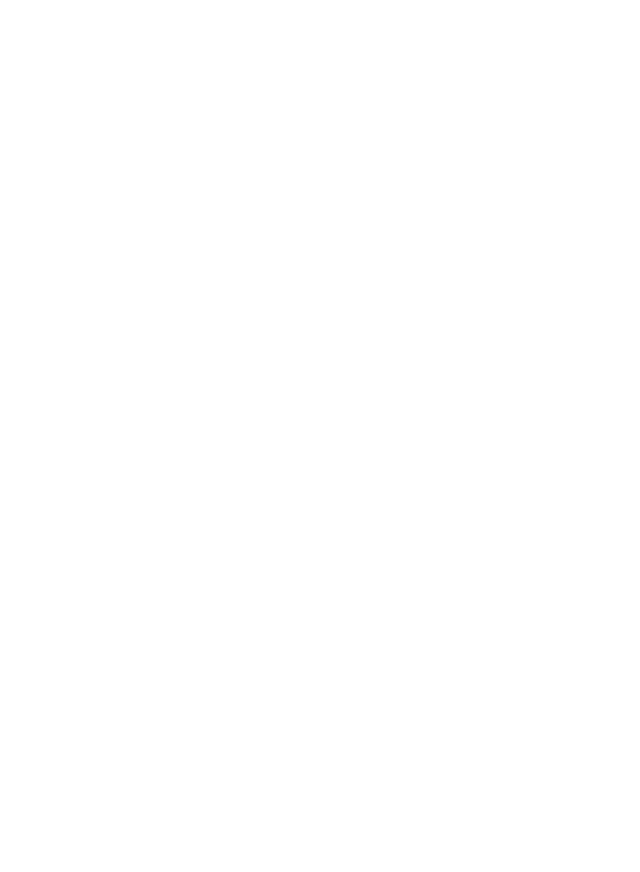
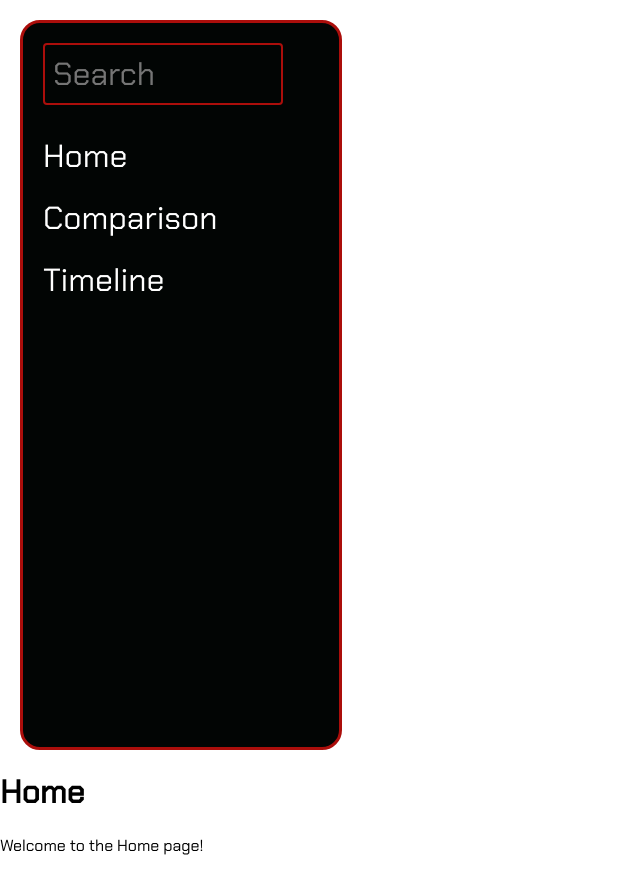
Before and after one commit to andrevanheerden/formative-one-Monaware, a React (Create React App) app in the folder monaware/: page / in a window 1280 px wide. Shown: the whole page, without its empty margins (0-640 px from the left). Before the commit the page ends 800 px from the top, so only its background shows below. Built offline with nearby package versions, Linux system fonts and the light colour scheme.

Commit message:
navbar make and css

```diff
--- a/monaware/package.json
+++ b/monaware/package.json
@@ -3,6 +3,7 @@
   "version": "0.1.0",
   "private": true,
   "dependencies": {
+    "@fontsource/chakra-petch": "^5.2.5",
     "@testing-library/dom": "^10.4.0",
     "@testing-library/jest-dom": "^6.6.3",
     "@testing-library/react": "^16.2.0",
@@ -12,6 +13,7 @@
     "react": "^19.0.0",
     "react-bootstrap": "^2.10.9",
     "react-dom": "^19.0.0",
+    "react-router-dom": "^7.3.0",
     "react-scripts": "^5.0.1",
     "web-vitals": "^2.1.4"
   },
--- a/monaware/src/App.css
+++ b/monaware/src/App.css
@@ -36,3 +36,50 @@
     transform: rotate(360deg);
   }
 }
+
+
+body {
+  font-family: "Chakra Petch";
+}
+
+/* Navbar.css */
+.navbar-container {
+  width: 276px;
+  height: 684px;
+  background-color: #020504;
+  padding: 20px;
+  color: white;
+  border-radius: 20px;
+  margin: 20px;
+  border-color: #AB0E0B;
+  border-style: solid;
+}
+
+.search-form {
+  margin-bottom: 20px;
+}
+
+.search-input {
+  width: 220px;
+  background-color: #020504;
+  font-family: "Chakra Petch", sans-serif;
+  font-size: 32px;
+  color: #ffffff;
+  padding: 8px;
+  border-radius: 4px;
+  border-color: #AB0E0B;
+  border-style: solid;
+}
+
+.nav-links {
+  display: flex;
+  flex-direction: column;
+}
+
+.nav-link {
+  margin: 10px 0;
+  font-family: "Chakra Petch", sans-serif;
+  font-size: 32px;
+  color: white;
+  text-decoration: none;
+}
--- a/monaware/src/App.js
+++ b/monaware/src/App.js
@@ -1,12 +1,25 @@
-import logo from './logo.svg';
-import './App.css';
+import React from "react";
+import { BrowserRouter as Router, Routes, Route } from "react-router-dom";
+import Navbar from "./Components/Navbar";
+import Home from "./Components/Home";
+import Comparison from "./Components/Comparison";
+import "@fontsource/chakra-petch"; // Defaults to weight 400
+import "@fontsource/chakra-petch/400.css"; // Specify weight
+import "@fontsource/chakra-petch/400-italic.css"; // Specify weight and style
+
+
 
 
 function App() {
   return (
-    <div className="App">
+    <Router>
+      <Navbar />
 
-    </div>
+      <Routes>
+        <Route path="/" element={<Home />} />
+        <Route path="/Comparison" element={<Comparison />} />
+      </Routes>
+    </Router>
   );
 }
 
--- /dev/null
+++ b/monaware/src/Components/Home.js
@@ -0,0 +1,13 @@
+import React from "react";
+
+
+function Home() {
+  return (
+    <div>
+      <h1>Home</h1>
+      <p>Welcome to the Home page!</p>
+    </div>
+  );
+}
+
+export default Home;
--- /dev/null
+++ b/monaware/src/Components/Navbar.js
@@ -0,0 +1,43 @@
+import React, { useState } from "react";
+import { Link } from "react-router-dom";
+import "../App.css"; // Corrected import path
+
+function Navbar() {
+  const [searchQuery, setSearchQuery] = useState("");
+
+  const handleSearch = (e) => {
+    e.preventDefault();
+    // Handle the search logic here
+    console.log("Searching for:", searchQuery);
+  };
+
+  return (
+    <div className="navbar-container">
+      {/* Search Bar */}
+      <form onSubmit={handleSearch} className="search-form">
+        <input
+          type="text"
+          placeholder="Search"
+          value={searchQuery}
+          onChange={(e) => setSearchQuery(e.target.value)}
+          className="search-input"
+        />
+      </form>
+
+      {/* Navigation Links */}
+      <div className="nav-links">
+        <Link to="/" className="nav-link">
+          Home
+        </Link>
+        <Link to="/Comparison" className="nav-link">
+          Comparison
+        </Link>
+        <Link to="/Timeline" className="nav-link">
+          Timeline
+        </Link>
+      </div>
+    </div>
+  );
+}
+
+export default Navbar;
```
Also changed, not shown: monaware/src/Components/InfoCard.js (added, +13 -0 lines), monaware/src/Componets/Navbar.js (deleted, +0 -20 lines), monaware/src/Components/Comparison.js (added), monaware/src/Componets/Home.js (deleted), 1 other file (tests, documents, lock files or other folders).
